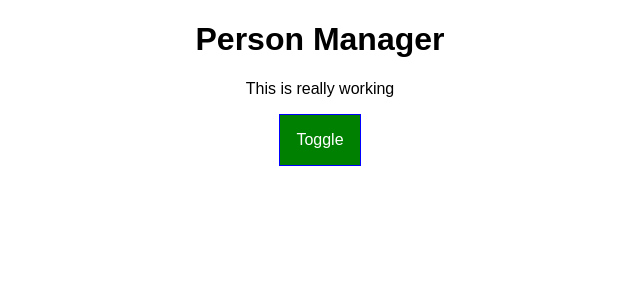
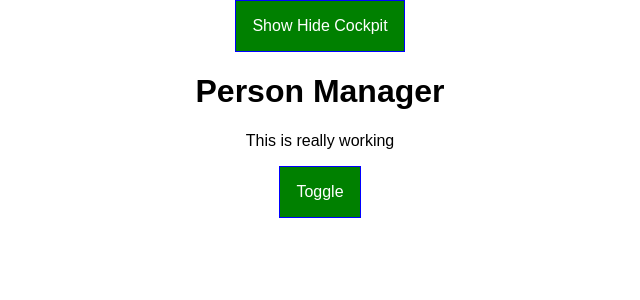
Before and after one commit to KiranCNayak/react-complete-guide, a React app: page / in a window 1280 px wide. Shown: the top 300 px of the page, without its empty margins (320-960 px from the left). Built offline with nearby package versions, Linux system fonts and the light colour scheme.

Commit message:
Changes made after converting back from functional components to class components

```diff
--- a/src/components/Cockpit/index.js
+++ b/src/components/Cockpit/index.js
@@ -1,4 +1,4 @@
-import React from 'react';
+import React, { useEffect } from 'react';
 import classes from './Cockpit.css';
 
 // const StyledButton = styled.button`
@@ -16,15 +16,34 @@ import classes from './Cockpit.css';
 // `;
 
 const Cockpit = (props) => {
+  useEffect(() => {
+    console.log('[Cockpit/index.js] useEffect');
+    // setTimeout(() => {
+    //   alert('Saved Data');
+    // }, 1000);
+    return () => {
+      console.log('[Cockpit/index.js] cleanup work in useEffect...');
+    };
+  }, []);
+
+  useEffect(() => {
+    console.log('[Cockpit/index.js] 2nd useEffect');
+    // setTimeout(() => {
+    //   alert('Saved Data');
+    // }, 1000);
+    return () => {
+      console.log('[Cockpit/index.js] cleanup work in 2nd useEffect...');
+    };
+  });
   const assignedClasses = [];
   let btnClass = [];
   if (props.showPersons) {
     btnClass = classes.Red;
   }
-  if (props.persons.length <= 2) {
+  if (props.personsLength <= 2) {
     assignedClasses.push(classes.red);
   }
-  if (props.persons.length <= 1) {
+  if (props.personsLength <= 1) {
     assignedClasses.push(classes.bold);
   }
   return (
@@ -38,4 +57,4 @@ const Cockpit = (props) => {
   );
 };
 
-export default Cockpit;
+export default React.memo(Cockpit);
--- a/src/components/Persons/Person/index.js
+++ b/src/components/Persons/Person/index.js
@@ -1,5 +1,6 @@
-import React, { PureComponent } from 'react';
-import classes from './Person.css';
+import React, { Fragment, PureComponent } from 'react';
+// import classes from './Person.css';
+// import Aux from '../../../hoc/Aux'
 
 class Person extends PureComponent {
   constructor(props) {
@@ -8,13 +9,15 @@ class Person extends PureComponent {
   }
   render() {
     return (
-      <div className={classes.Person} onClick={this.props.clicked}>
+      // <div className={classes.Person} onClick={this.props.clicked}>
+      <Fragment>
         <p>Hi! I'm {this.props.name}</p>
         <p>
           I'm {this.props.age} {this.props.age === '1' ? 'year' : 'years'} old
         </p>
         <input type='text' onChange={this.props.changed} />
-      </div>
+      </Fragment>
+      // </div>
     );
   }
 }
--- a/src/components/Persons/index.js
+++ b/src/components/Persons/index.js
@@ -1,16 +1,16 @@
-import React, { Component } from 'react';
+import React, { PureComponent } from 'react';
 import Person from './Person';
 
-class Persons extends Component {
+class Persons extends PureComponent {
   // static getDerivedStateFromProps(props, state) {
   //   console.log('[Persons.js] getDerivedStateFromProps...');
   //   return state;
   // }
 
-  shouldComponentUpdate(nextProps, nextState) {
-    console.log('[Persons.js] shouldComponentUpdate...');
-    return true;
-  }
+  // shouldComponentUpdate(nextProps, nextState) {
+  //   console.log('[Persons.js] shouldComponentUpdate...');
+  //   return (nextProps.persons !== this.props.persons || nextProps.changed !==this.props.changed || nextProps.clicked !== this.props.clicked)
+  // }
 
   getSnapshotBeforeUpdate(prevProps, prevState) {
     console.log('[Persons.js] getSnapshotBeforeUpdate...');
@@ -19,9 +19,17 @@ class Persons extends Component {
     };
   }
 
+  // componentWillUnmount() {
+
+  // }
+
   componentDidUpdate(prevProps, prevState, snapshot) {
     console.log('[Persons.js] componentDidUpdate...');
     console.log(snapshot);
+  }
+
+  componentWillUnmount() {
+    console.log('[Persons.js] componentWillUnmount...');
   }
 
   constructor(props) {
--- a/src/containers/App.js
+++ b/src/containers/App.js
@@ -1,9 +1,9 @@
-import React, { PureComponent } from 'react';
+import React, { Component } from 'react';
 import classes from './App.css';
 import Persons from '../components/Persons';
 import Cockpit from '../components/Cockpit';
 
-class App extends PureComponent {
+class App extends Component {
   constructor(props) {
     super(props);
     console.log('[App.js] constructor...');
@@ -24,7 +24,8 @@ class App extends PureComponent {
           name: 'Sadhana D Gaonkar',
           age: 52
         }
-      ]
+      ],
+      showCockpit: true
     };
   }
 
@@ -91,12 +92,22 @@ class App extends PureComponent {
     console.log('[App.js] render...');
     return (
       <div className={classes.App}>
-        <Cockpit
-          title={this.props.title}
-          toggle={this.togglePersonsHandler}
-          persons={this.state.persons}
-          showPersons={this.state.showPersons}
-        />
+        <button
+          onClick={() => {
+            this.setState({
+              showCockpit: !this.state.showCockpit
+            });
+          }}>
+          Show Hide Cockpit
+        </button>
+        {this.state.showCockpit ? (
+          <Cockpit
+            title={this.props.title}
+            toggle={this.togglePersonsHandler}
+            personsLength={this.state.persons.length}
+            showPersons={this.state.showPersons}
+          />
+        ) : null}
         {this.state.showPersons ? (
           <Persons
             persons={this.state.persons}
--- /dev/null
+++ b/src/hoc/Aux.js
@@ -0,0 +1,3 @@
+const Aux = (props) => props.children;
+
+export default Aux;
```
